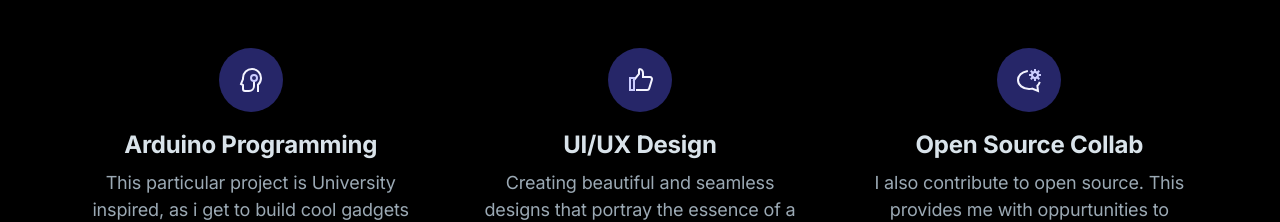
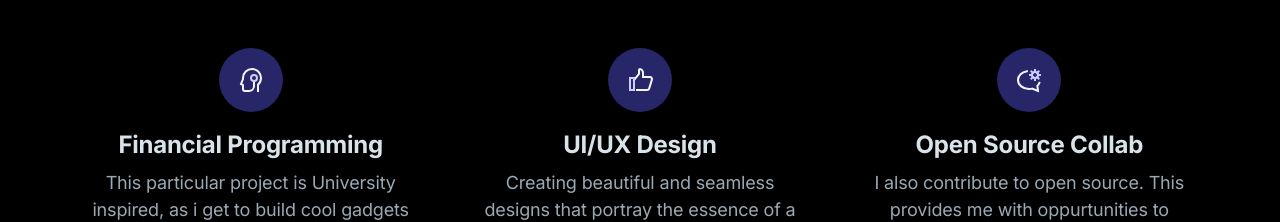
Before and after one commit to RuyaTechOrg/ruya_tech, a Next.js app: page / in a window 1280 px wide. Shown: the part 980-1202 px from the top of the page. Built offline with nearby package versions, Linux system fonts and the light colour scheme.

Commit message:
new changes

```diff
--- a/components/features.tsx
+++ b/components/features.tsx
@@ -58,7 +58,7 @@
                   <circle className="stroke-current text-purple-300" cx="13" cy="9" r="3" />
                 </g>
               </svg>
-              <h4 className="h4 mb-2">Arduino Programming</h4>
+              <h4 className="h4 mb-2">Financial Programming</h4>
               <p className="text-lg text-gray-400 text-center">This particular project is University inspired, as i get to build cool gadgets and exercise concepts taught in the classroom.</p>
             </div>
 
```
